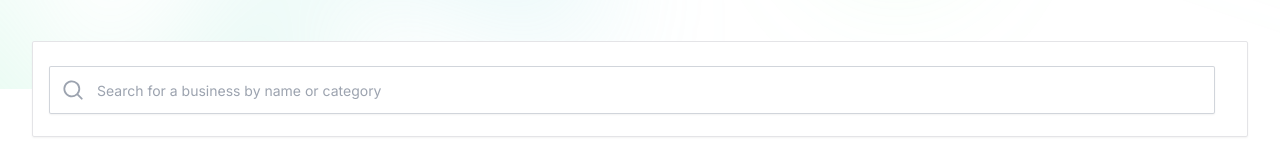
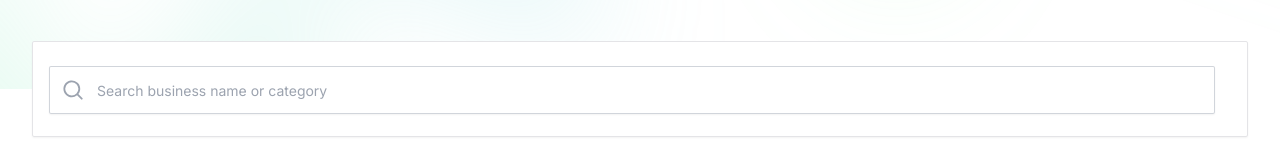
Before and after one commit to jackson-community-projects/business-directory, a Next.js app: page /business-directory/ in a window 1280 px wide. Shown: the part 449-600 px from the top of the page. Built offline with nearby package versions, Linux system fonts and the light colour scheme.

Commit message:
deploy for testing

```diff
--- a/src/app/page.tsx
+++ b/src/app/page.tsx
@@ -100,7 +100,7 @@ const Page: NextPage = () => {
                   name="search"
                   id="search"
                   onChange={(event) => setBusinessQuery(event.target.value)}
-                  placeholder="Search for a business by name or category"
+                  placeholder="Search business name or category"
                   className="block h-12 w-full rounded-sm border-0 py-1.5 pl-12 pr-10 text-gray-900 shadow-sm ring-1 ring-inset ring-gray-300 placeholder:text-gray-400 focus:ring-2 focus:ring-inset focus:ring-emerald-600 sm:text-sm sm:leading-6"
                 />
                 <div className="left-o absolute inset-y-0 inline-flex items-center py-1.5 pl-2">
```
